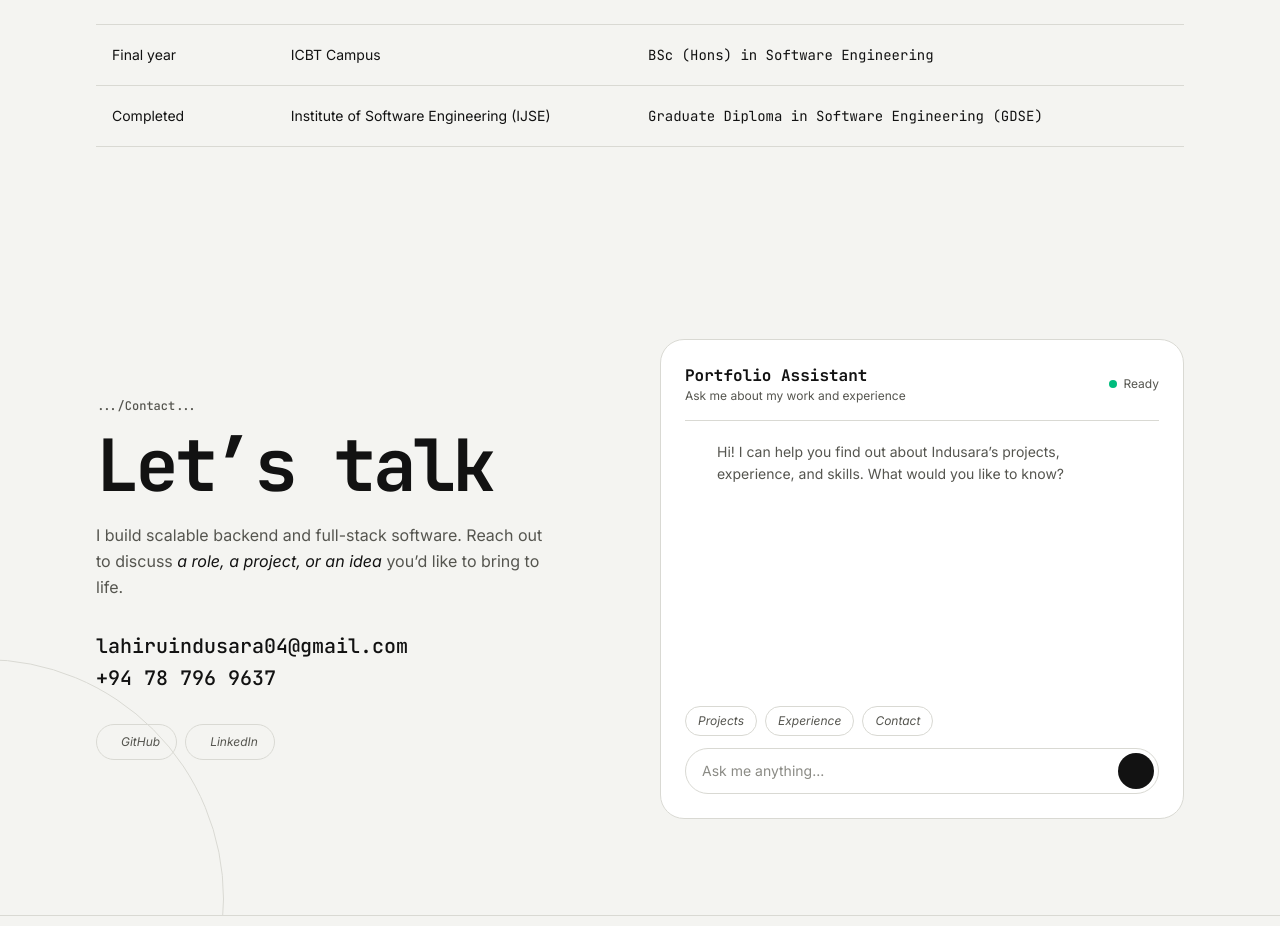
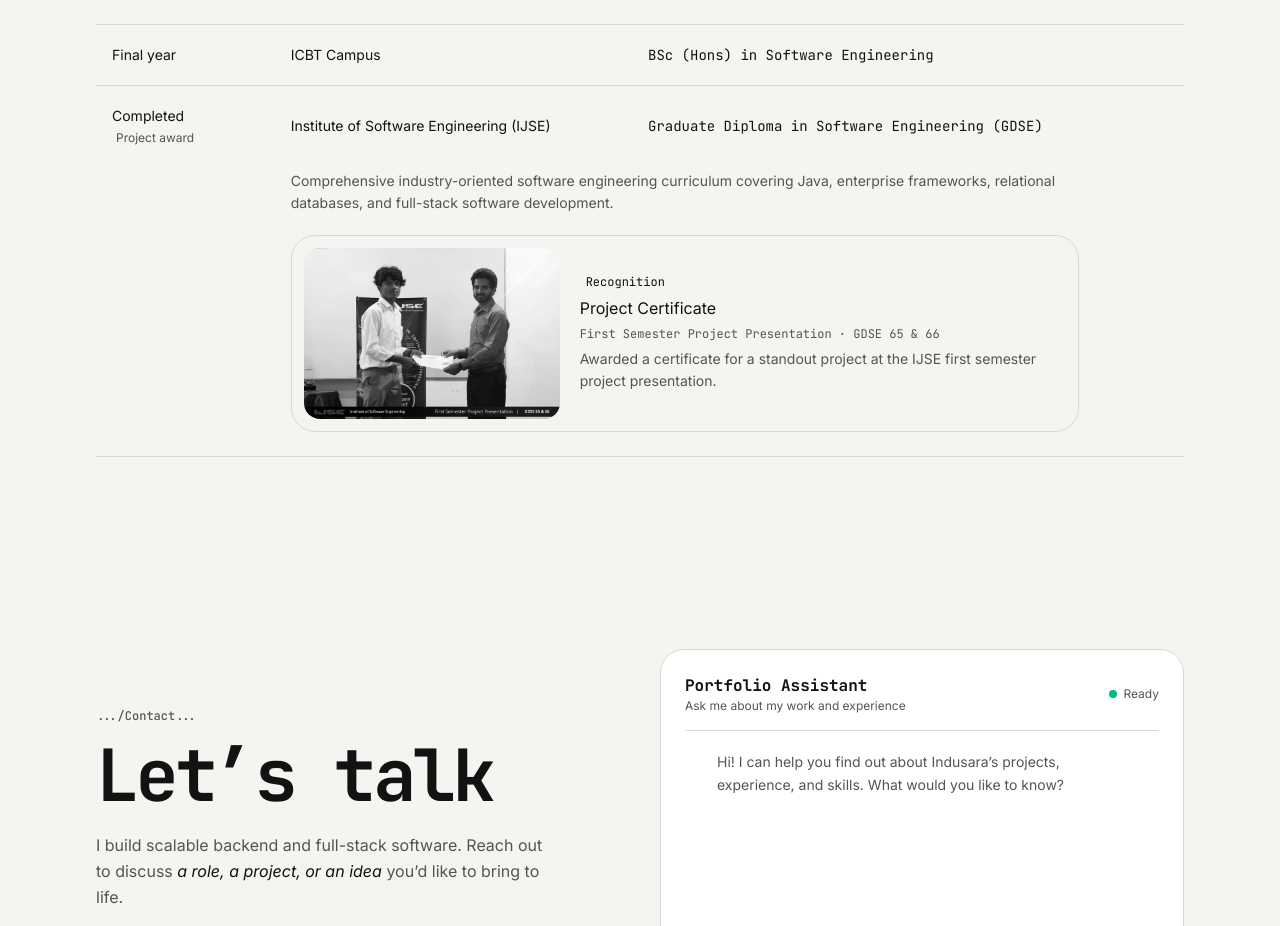
Before and after one commit to Lahiru4/portfolio, a React (Vite) app: page / in a window 1280 px wide. Shown: the part 5900-6826 px from the top of the page. Built offline with nearby package versions, Linux system fonts and the light colour scheme.

Commit message:
Add project award recognition to education
Showcase the IJSE project certificate photo and award details in the education section, with the recognition row open by default.

```diff
--- a/src/components/Experience.jsx
+++ b/src/components/Experience.jsx
@@ -49,6 +49,13 @@ const education = [
     status: 'Completed',
     degree: 'Graduate Diploma in Software Engineering (GDSE)',
     summary: 'Comprehensive industry-oriented software engineering curriculum covering Java, enterprise frameworks, relational databases, and full-stack software development.',
+    recognition: {
+      image: '/assets/ijse-project-certificate.jpg',
+      alt: 'Lahiru receiving a project certificate on stage at the IJSE First Semester Project Presentation, GDSE 65 & 66',
+      title: 'Project Certificate',
+      event: 'First Semester Project Presentation · GDSE 65 & 66',
+      text: 'Awarded a certificate for a standout project at the IJSE first semester project presentation.',
+    },
   },
 ];
 
@@ -91,6 +98,31 @@ function Row({ when, sub, title, detail, defaultOpen = false, children }) {
         <div className="space-y-2 text-sm leading-relaxed text-muted md:col-span-9 md:col-start-3">{children}</div>
       </div>
     </details>
+  );
+}
+
+// Award photo + caption shown inside an education row. The photo is greyscale to match
+// the monochrome site and shows its colour on hover; clicking opens the full image.
+function Recognition({ image, alt, title, event, text }) {
+  return (
+    <figure className="mt-5 grid grid-cols-1 gap-4 rounded-3xl border border-line p-3 sm:grid-cols-[minmax(0,16rem)_1fr] sm:items-center">
+      <a href={image} target="_blank" rel="noopener noreferrer" className="group/photo block overflow-hidden rounded-2xl" aria-label="Open the full award photo">
+        <img
+          src={image}
+          alt={alt}
+          className="aspect-[3/2] w-full object-cover grayscale transition duration-500 group-hover/photo:scale-[1.03] group-hover/photo:grayscale-0"
+          loading="lazy"
+        />
+      </a>
+      <figcaption className="space-y-1.5 px-1 pb-1 sm:pb-0 sm:pr-3">
+        <p className="flex items-center gap-1.5 font-mono text-xs text-fg">
+          <i className="ph ph-medal" aria-hidden="true"></i> Recognition
+        </p>
+        <p className="text-base text-fg">{title}</p>
+        <p className="font-mono text-xs">{event}</p>
+        <p>{text}</p>
+      </figcaption>
+    </figure>
   );
 }
 
@@ -144,8 +176,18 @@ export default function Experience() {
 
         <div className="border-t border-line">
           {education.map((item) => (
-            <Row key={item.school} when={item.status} title={item.school} detail={item.degree}>
+            <Row
+              key={item.school}
+              when={item.status}
+              sub={item.recognition && (
+                <span className="inline-flex items-center gap-1"><i className="ph ph-medal" aria-hidden="true"></i> Project award</span>
+              )}
+              title={item.school}
+              detail={item.degree}
+              defaultOpen={Boolean(item.recognition)}
+            >
               <p>{item.summary}</p>
+              {item.recognition && <Recognition {...item.recognition} />}
             </Row>
           ))}
         </div>
```
